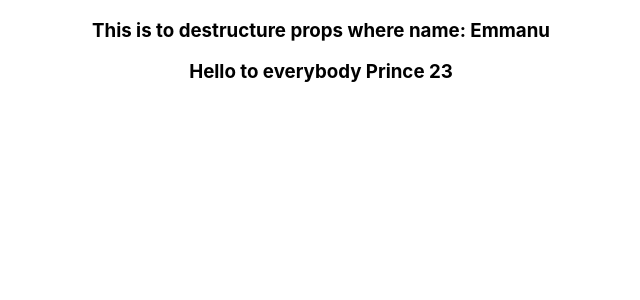
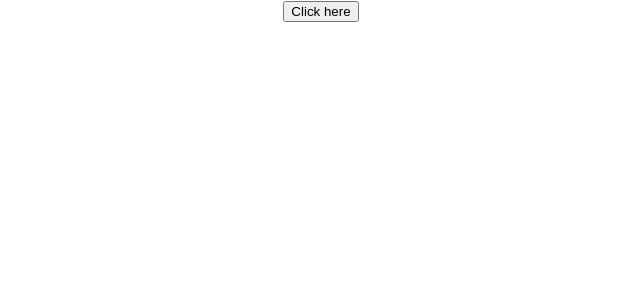
Before and after one commit to python-benedict/React-Programming, a React (Create React App) app in the folder myproject/: page / in a window 1280 px wide. Shown: the top 300 px of the page, without its empty margins (319-959 px from the left). Built offline with nearby package versions, Linux system fonts and the light colour scheme.

Commit message:
created a function to handle an event in functional base components

```diff
--- a/myproject/src/App.js
+++ b/myproject/src/App.js
@@ -6,11 +6,11 @@ import Profile from './components/profile';
 import Counter from './components/counter';
 import Destruc from './components/destruction';
 import Destruc1 from './components/destructuring1';
+import Ehifc from './components/event-handling-in-functional-component';
 function App() {
   return (
     <div className="App">
-      <Destruc name="Emmanu"></Destruc>
-      <Destruc1 name="Prince" age="23"></Destruc1>
+      <Ehifc />
     </div>
   );
 }
--- /dev/null
+++ b/myproject/src/components/event-handling-in-functional-component.js
@@ -0,0 +1,8 @@
+function Ehifc() {
+    let eventss = () =>{ console.log("I am tring to click a button")}
+    return (<div>
+        <button onClick={eventss}>Click here</button>
+    </div>);
+}
+
+export default Ehifc
```
